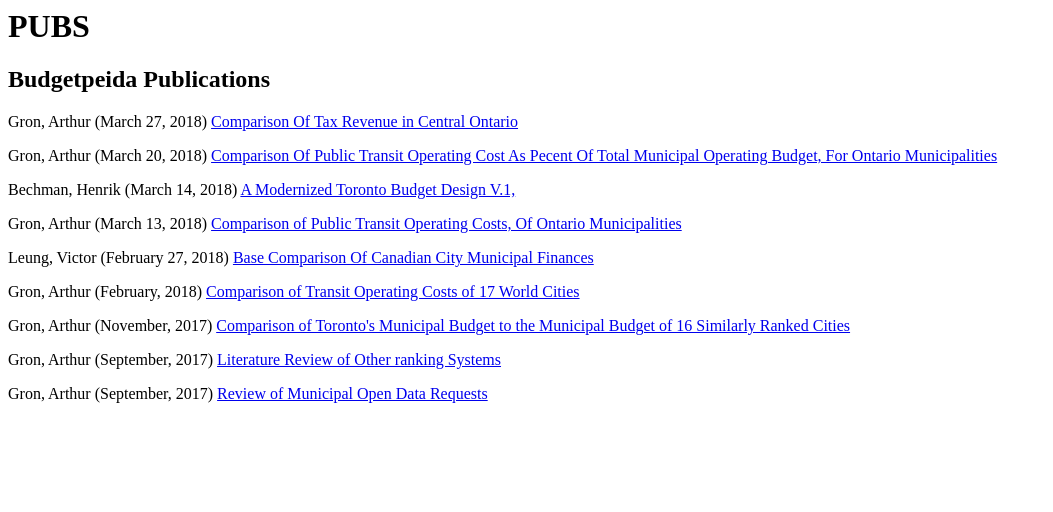
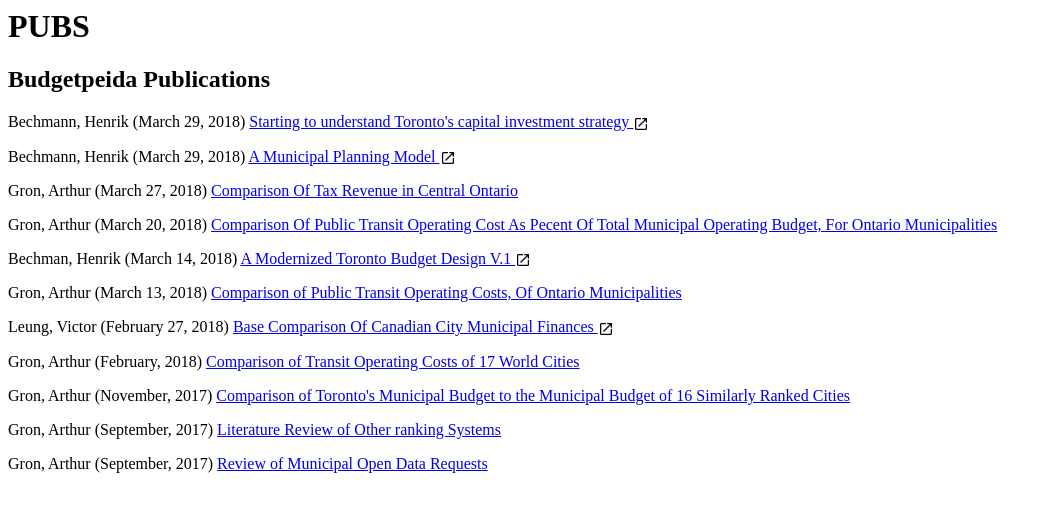
Before and after one commit to artiegr/wwwtabs, a plain HTML site: page index.html in a window 1280 px wide. Shown: the whole page, without its empty margins (0-1053 px from the left). Drawn offline with Linux system fonts and the light colour scheme.

Commit message:
add 2 pubs; add new window icon; make external pubs open in new browser window

```diff
--- a/index.html
+++ b/index.html
@@ -5,15 +5,19 @@
 
 <h2>Budgetpeida Publications</h2>
 
+<p>Bechmann, Henrik (March 29, 2018) <a target = "_blank" href="https://drive.google.com/open?id=1f6nI7xsY_i0LcNMc_8vh_8VPpzJ9VN0I">Starting to understand Toronto's capital investment strategy <img style = "vertical-align:middle; height:16px" src = "/icons/ic_open_in_new_black_24dp_1x.png" /></a></p>
+
+<p>Bechmann, Henrik (March 29, 2018) <a target = "_blank" href="https://drive.google.com/open?id=1gpXQeDDhAcdnxK3qCmc02J37voqvBL2_">A Municipal Planning Model <img style = "vertical-align:middle; height:16px" src = "/icons/ic_open_in_new_black_24dp_1x.png" /></a></p>
+
 <p>Gron, Arthur (March 27, 2018) <a href="compare_central_ontario_tax_revenue_march_2018/index.html">Comparison Of Tax Revenue in Central Ontario</a></p>
 
 <p>Gron, Arthur (March 20, 2018) <a href="comparison_of_transit_as_percent_of_municpal_expense_march_2018/index.html">Comparison Of Public Transit Operating Cost As Pecent Of Total Municipal Operating Budget, For Ontario Municipalities</a></p>
 
-<p>Bechman, Henrik (March 14, 2018) <a href="https://drive.google.com/open?id=1sG25QhvePazO96Pcgkeetk6b-nSRqMFa">A Modernized Toronto Budget Design V.1,</a></p>
+<p>Bechman, Henrik (March 14, 2018) <a target = "_blank" href="https://drive.google.com/open?id=1sG25QhvePazO96Pcgkeetk6b-nSRqMFa">A Modernized Toronto Budget Design V.1 <img style = "vertical-align:middle; height:16px" src = "/icons/ic_open_in_new_black_24dp_1x.png" /></a></p>
 
 <p>Gron, Arthur (March 13, 2018) <a href="comparison_of_public_transit_operating_costs_of_ontario_municipalities_2016/index.html">Comparison of Public Transit Operating Costs, Of Ontario Municipalities</a></p>
 
-<p>Leung, Victor (February 27, 2018) <a href="https://drive.google.com/open?id=1WnVgfaCwHatTonuzU2hRzlNRM2aTqKzK">Base Comparison Of Canadian City Municipal Finances</a></p>
+<p>Leung, Victor (February 27, 2018) <a target = "_blank" href="https://drive.google.com/open?id=1WnVgfaCwHatTonuzU2hRzlNRM2aTqKzK">Base Comparison Of Canadian City Municipal Finances <img style = "vertical-align:middle; height:16px" src = "/icons/ic_open_in_new_black_24dp_1x.png" /></a></p>
 
 <p>Gron, Arthur (February, 2018) <a href="comparison_of_transit_operating_costs_2018/index.html">Comparison of Transit Operating Costs of 17 World Cities</a></p>
 
```
Also changed, not shown: icons/ic_open_in_new_black_24dp_1x.png (added).
